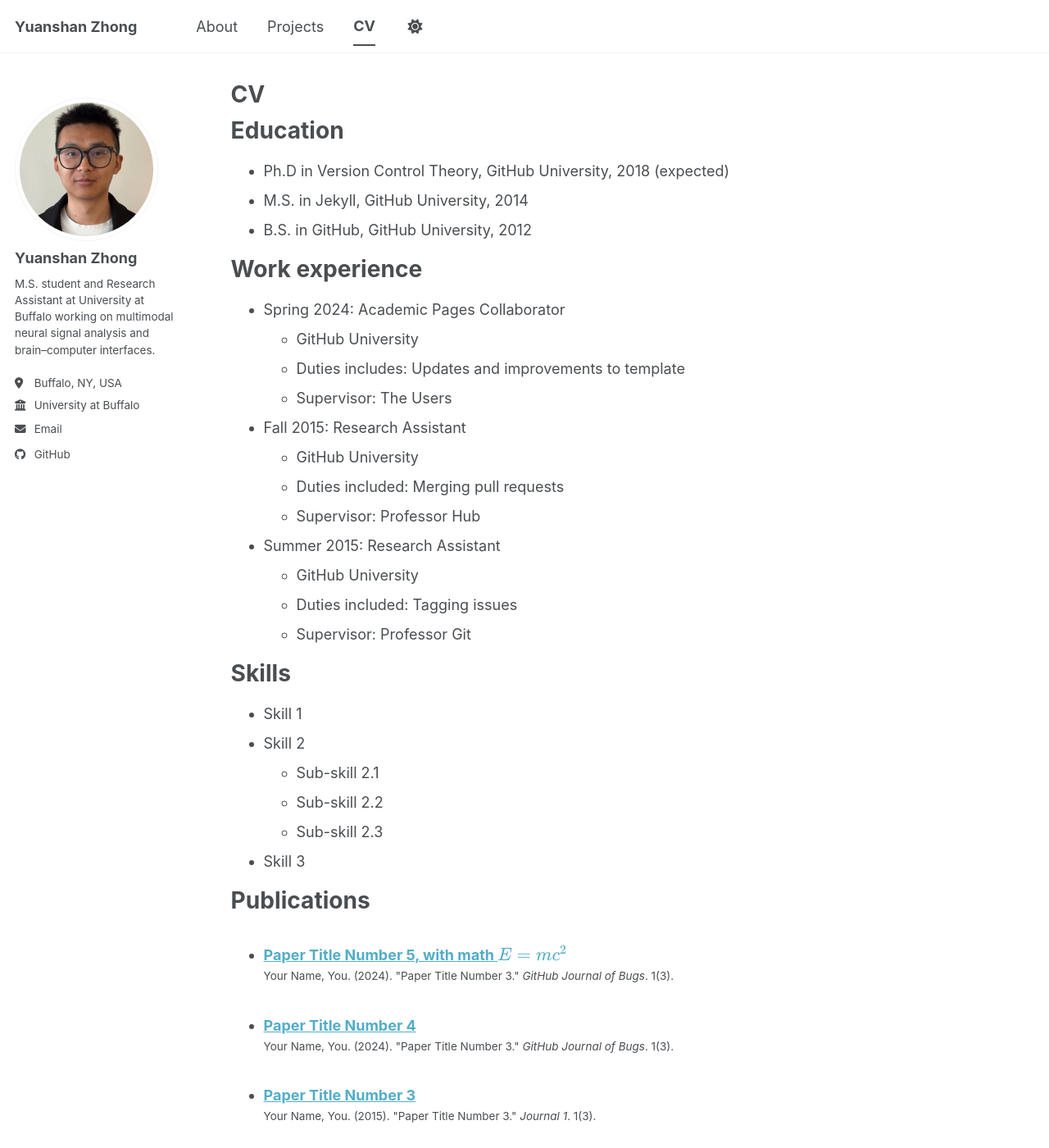
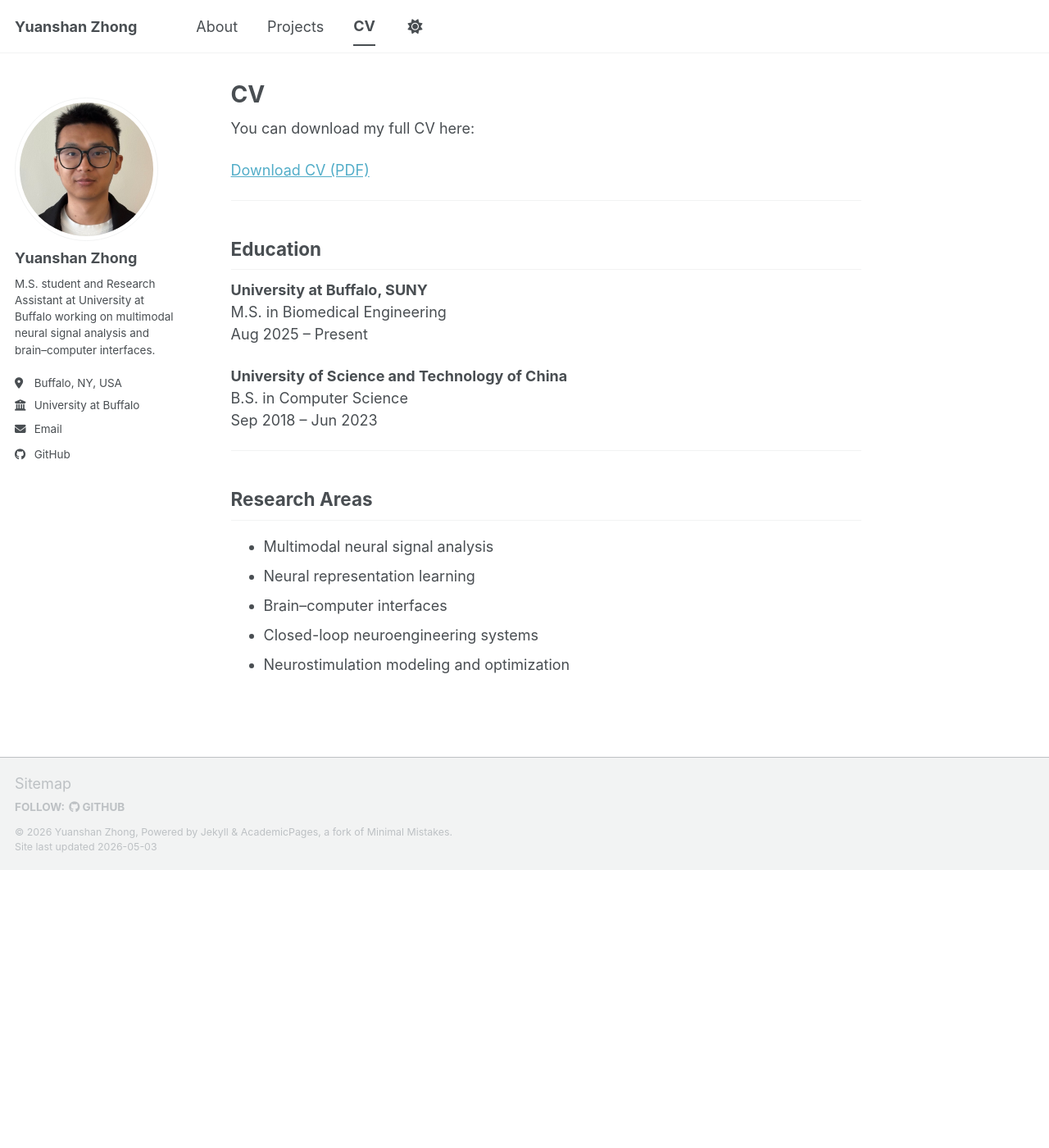
Before and after one commit to Yzhong9527/Yzhong9527.github.io, a Jekyll site: the page built from _pages/cv.md, in a window 1280 px wide and 1400 px high. Shown: the whole window at 82% size. Built offline with Jekyll 4.4.1, drawn with Linux system fonts in a browser that asks for light colours; a script bundle is joined from its source files by our own code; library files that are not in the unit come from our copies; some of the changed text lies outside the part shown.

Commit message:
Update cv.md

```diff
--- a/_pages/cv.md
+++ b/_pages/cv.md
@@ -1,64 +1,32 @@
 ---
-layout: archive
+layout: single
 title: "CV"
 permalink: /cv/
 author_profile: true
-redirect_from:
-  - /resume
 ---
 
-{% include base_path %}
+You can download my full CV here:
 
-Education
-======
-* Ph.D in Version Control Theory, GitHub University, 2018 (expected)
-* M.S. in Jekyll, GitHub University, 2014
-* B.S. in GitHub, GitHub University, 2012
+[Download CV (PDF)](/files/CV.pdf)
 
-Work experience
-======
-* Spring 2024: Academic Pages Collaborator
-  * GitHub University
-  * Duties includes: Updates and improvements to template
-  * Supervisor: The Users
+---
 
-* Fall 2015: Research Assistant
-  * GitHub University
-  * Duties included: Merging pull requests
-  * Supervisor: Professor Hub
+## Education
 
-* Summer 2015: Research Assistant
-  * GitHub University
-  * Duties included: Tagging issues
-  * Supervisor: Professor Git
+**University at Buffalo, SUNY**
+M.S. in Biomedical Engineering
+Aug 2025 – Present
 
-Skills
-======
-* Skill 1
-* Skill 2
-  * Sub-skill 2.1
-  * Sub-skill 2.2
-  * Sub-skill 2.3
-* Skill 3
+**University of Science and Technology of China**
+B.S. in Computer Science
+Sep 2018 – Jun 2023
 
-Publications
-======
-  <ul>{% for post in site.publications reversed %}
-    {% include archive-single-cv.html %}
-  {% endfor %}</ul>
+---
 
-Talks
-======
-  <ul>{% for post in site.talks reversed %}
-    {% include archive-single-talk-cv.html  %}
-  {% endfor %}</ul>
+## Research Areas
 
-Teaching
-======
-  <ul>{% for post in site.teaching reversed %}
-    {% include archive-single-cv.html %}
-  {% endfor %}</ul>
-
-Service and leadership
-======
-* Currently signed in to 43 different slack teams
+- Multimodal neural signal analysis
+- Neural representation learning
+- Brain–computer interfaces
+- Closed-loop neuroengineering systems
+- Neurostimulation modeling and optimization
```
